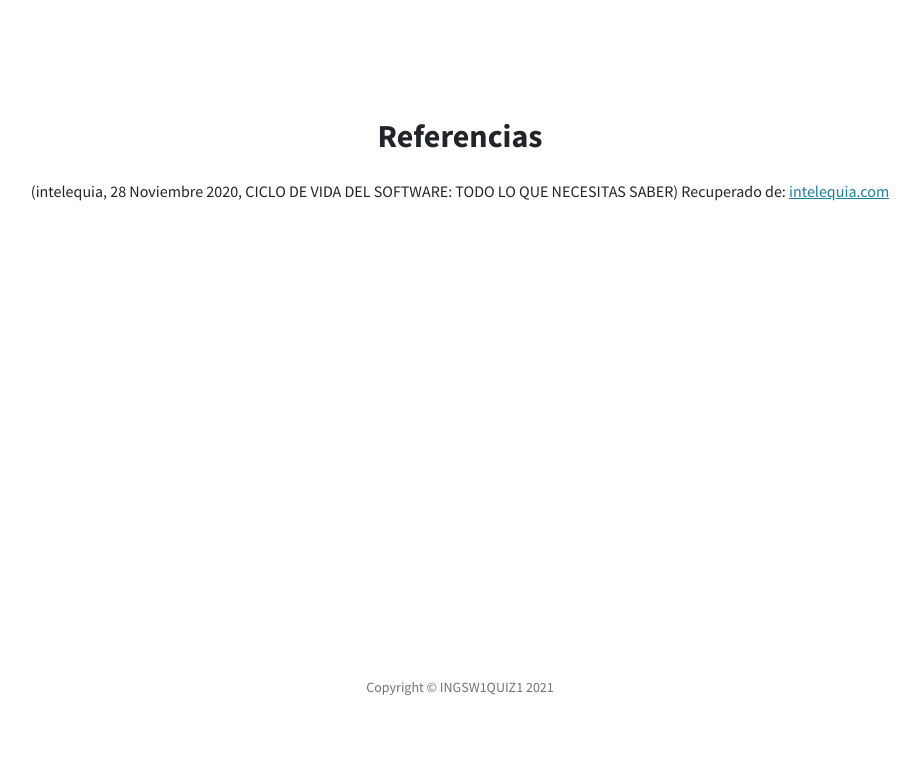
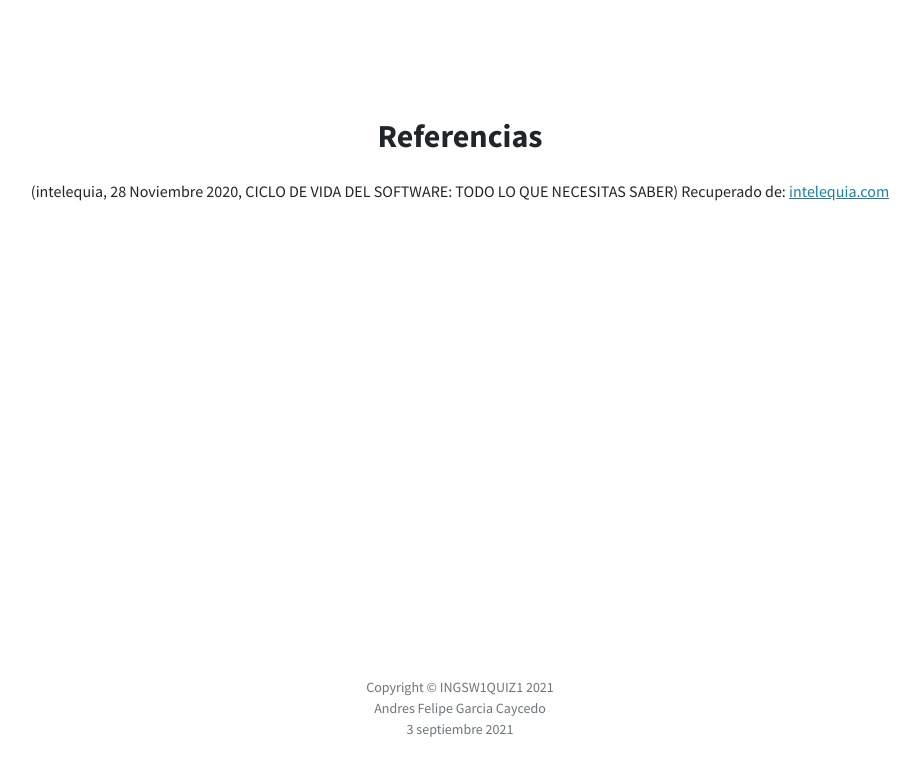
Before and after one commit to pipeelyo/ingsw1quiz1, a plain HTML site: page index.html in a window 1280 px wide. Shown: the part 3391-4165 px from the top of the page, without its empty margins (180-1099 px from the left). Drawn offline with nearby package versions, Linux system fonts and the light colour scheme.

Commit message:
se agrega fecha y nombre al footer

```diff
--- a/index.html
+++ b/index.html
@@ -167,6 +167,8 @@
         <footer class="footer text-center">
             <div class="container px-4 px-lg-5">
                 <p class="text-muted small mb-0">Copyright &copy; INGSW1QUIZ1 2021</p>
+                <p class="text-muted small mb-0">Andres Felipe Garcia Caycedo </p>
+                <p class="text-muted small mb-0">3 septiembre 2021 </p>
             </div>
         </footer>
         <!-- Scroll to Top Button-->
```
